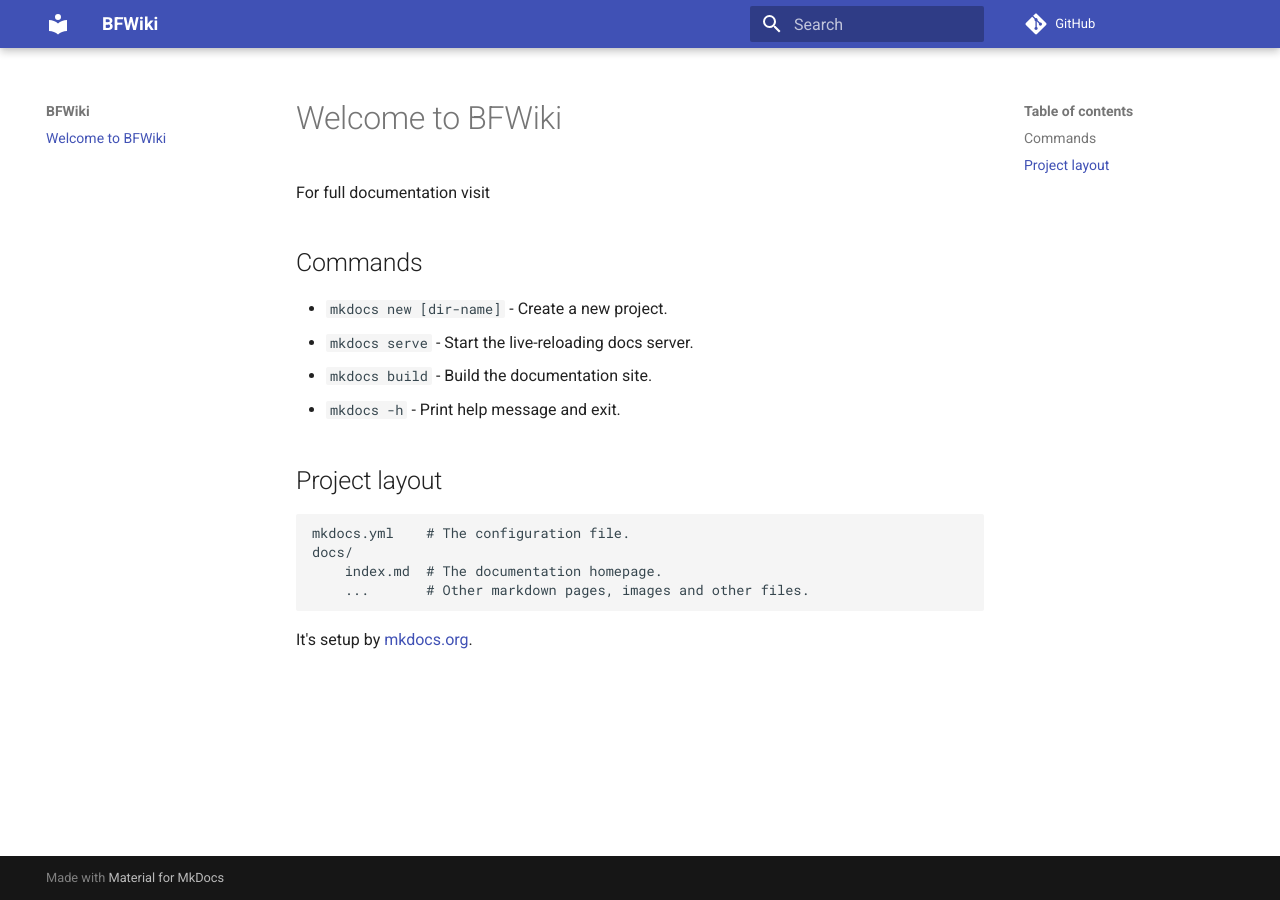
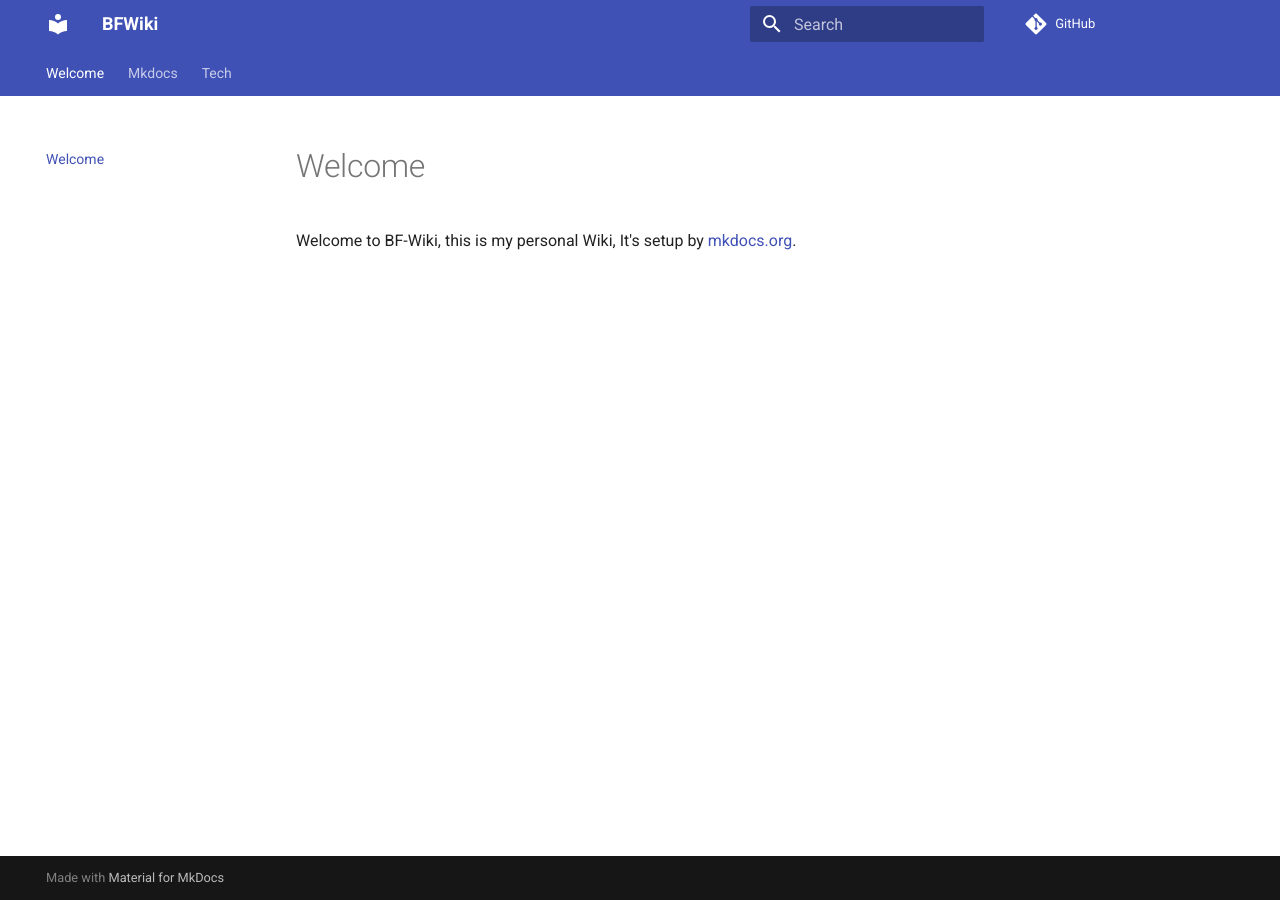
Before and after one commit to bearfly1990/BF-Wiki, an MkDocs documentation site: the page built from docs/index.md, in a window 1280 px wide. Built offline with MkDocs 1.6.1 and Material for MkDocs 9.7.7, drawn with Linux system fonts in a browser that asks for light colours; comment, search, counter and statistics services are not loaded.

Commit message:
updage content

```diff
--- a/docs/index.md
+++ b/docs/index.md
@@ -1,19 +1,3 @@
-# Welcome to BFWiki
+# Welcome
 
-For full documentation visit
-
-## Commands
-
-* `mkdocs new [dir-name]` - Create a new project.
-* `mkdocs serve` - Start the live-reloading docs server.
-* `mkdocs build` - Build the documentation site.
-* `mkdocs -h` - Print help message and exit.
-
-## Project layout
-
-    mkdocs.yml    # The configuration file.
-    docs/
-        index.md  # The documentation homepage.
-        ...       # Other markdown pages, images and other files.
-
-It's setup by [mkdocs.org](https://www.mkdocs.org).
+Welcome to BF-Wiki, this is my personal Wiki, It's setup by [mkdocs.org](https://www.mkdocs.org).
--- a/mkdocs.yml
+++ b/mkdocs.yml
@@ -1,6 +1,6 @@
 site_name: BFWiki
 site_url: http://localhost:8080/BFWiki
-repo_url: https://github.com/example/repository/
+repo_url: https://github.com/bearfly1990/BF-Wiki/tree/gh-pages
 site_author: bearfly1990
 site_description: wiki for bearfly1990
 # copyright:
@@ -15,53 +15,53 @@ site_description: wiki for bearfly1990
 theme:
     # name: readthedocs
     name: material
+    language: 'en'
     # logo: img/xxx.ico
     # favicon: img/facicon.ico/
-    primary: 'Blue Grey'
-    accent: 'Pink'
+    primary: "Blue Grey"
+    # accent: "Pink"
     features:
-      - tabs: true
-      # - toc.integrate
+        # - tabs: true
+        # - toc.integrate
+        # - navigation.tracking
+        - navigation.tabs
+        - navigation.top
     highlightjs: true
     hljs_languages:
         - yaml
         - rust
-    nav_style: dark
+    # nav_style: dark
 
-extra:
-  search:
-    language: 'zh'
+# extra:
+#     search:
+#         language: 'zh'
 
 markdown_extensions:
-  - admonition
-  - codehilite:
-      guess_lang: false
-      linenums: false
-  - toc:
-      permalink: "#"
-  - footnotes
-  - meta
-  - def_list
-  - pymdownx.arithmatex
-  - pymdownx.betterem:
-      smart_enable: all
-  - pymdownx.caret
-  - pymdownx.critic
-  - pymdownx.details
-  - pymdownx.emoji:
-      emoji_generator: !!python/name:pymdownx.emoji.to_png
-  - pymdownx.inlinehilite
-  - pymdownx.magiclink
-  - pymdownx.mark
-  - pymdownx.smartsymbols
-  - pymdownx.superfences
-  - pymdownx.tasklist
-  - pymdownx.tilde
-  - pymdownx.highlight
-
-
-
-
+    - admonition
+    - codehilite:
+          guess_lang: false
+          linenums: false
+    - toc:
+          permalink: "#"
+    - footnotes
+    - meta
+    - def_list
+    - pymdownx.arithmatex
+    - pymdownx.betterem:
+          smart_enable: all
+    - pymdownx.caret
+    - pymdownx.critic
+    - pymdownx.details
+    - pymdownx.emoji:
+          emoji_generator: !!python/name:pymdownx.emoji.to_png
+    - pymdownx.inlinehilite
+    - pymdownx.magiclink
+    - pymdownx.mark
+    - pymdownx.smartsymbols
+    - pymdownx.superfences
+    - pymdownx.tasklist
+    - pymdownx.tilde
+    - pymdownx.highlight
 # site_name: JetBot
 # theme:
 #     name: "material"
```
Also changed, not shown: README.md (added, +1 -0 lines), docs/Tech/python/pandas.md (added, +11 -0 lines), docs/Tech/windows.md (added, +23 -0 lines), docs/mkdocs.md (added, +11 -0 lines), 1 other file.
